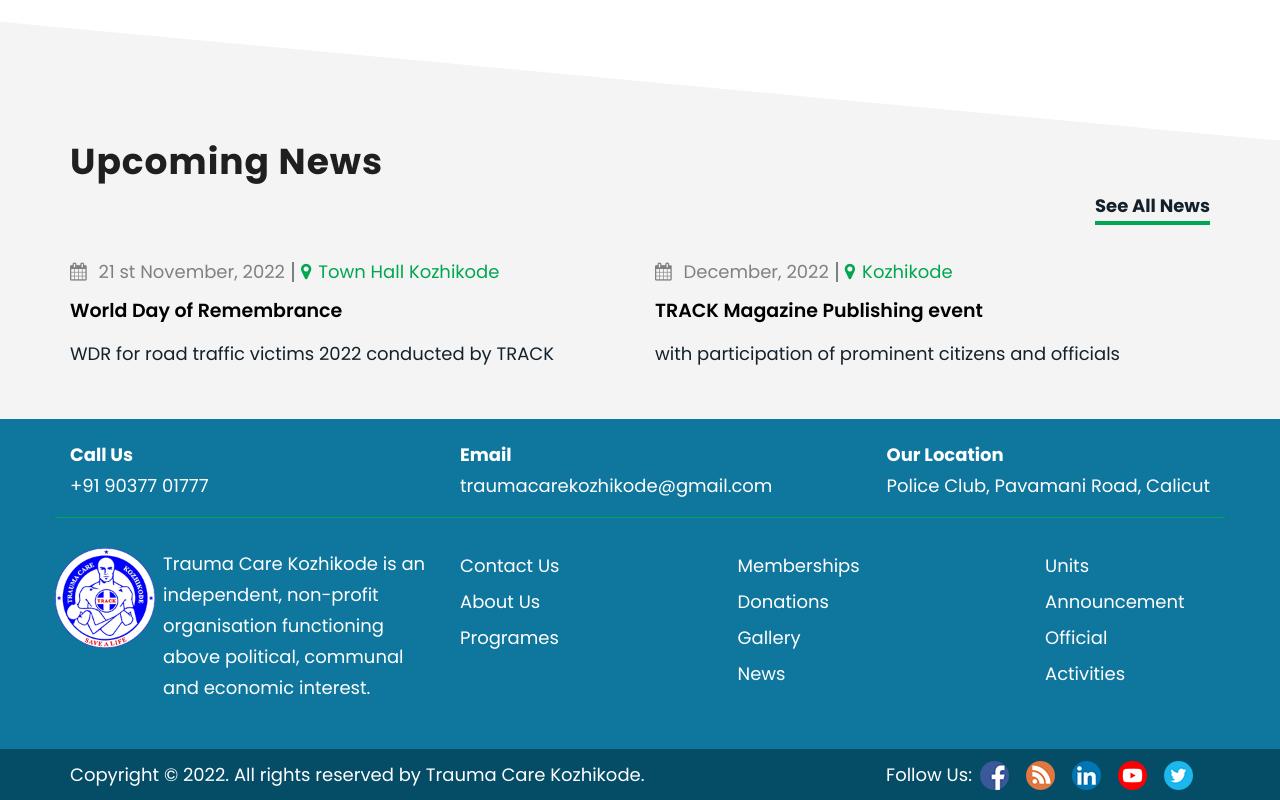
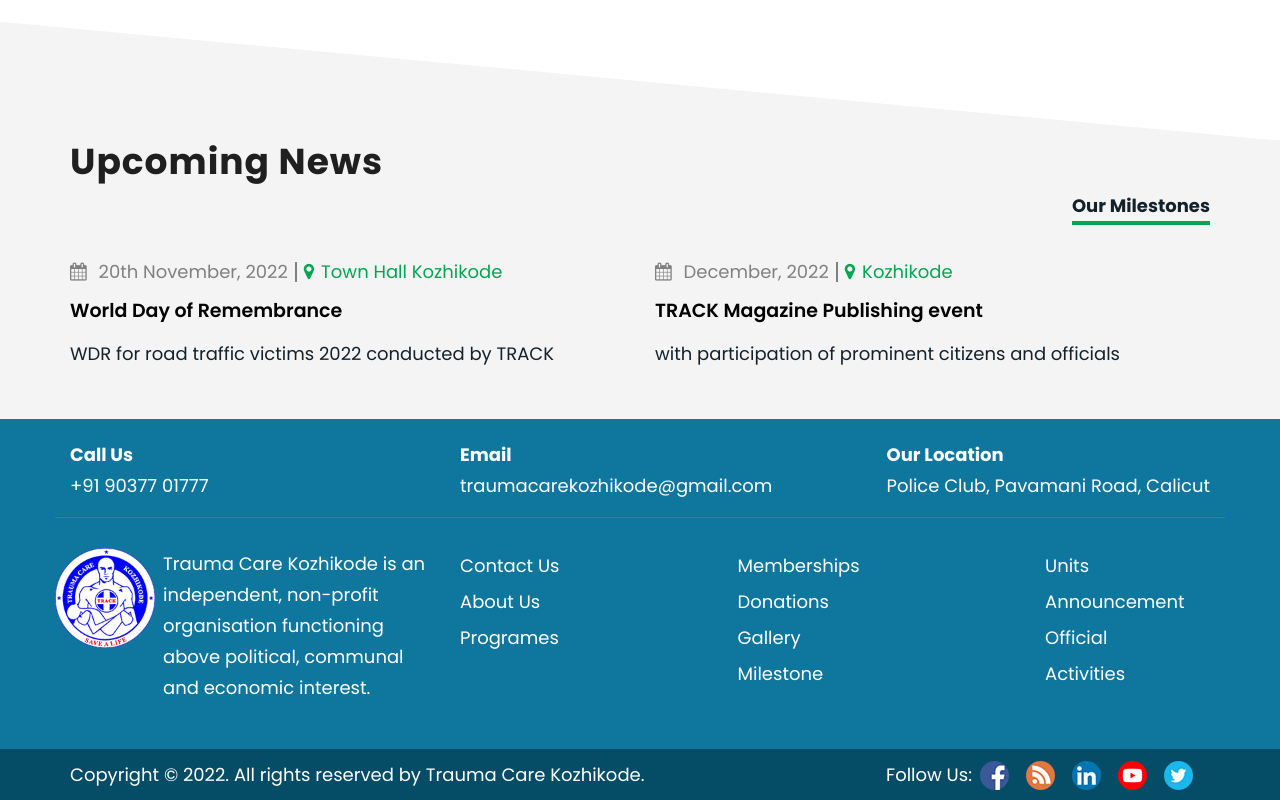
Before and after one commit to silujnr/truma, a React (Create React App) app: page / in a window 1280 px wide. Shown: the part 3134-3934 px from the top of the page. Built offline with nearby package versions, Linux system fonts and the light colour scheme.

Commit message:
updatelink

```diff
--- a/src/components/Blogs/BlogOne/BlogOne.js
+++ b/src/components/Blogs/BlogOne/BlogOne.js
@@ -7,7 +7,7 @@
         title: 'World Day of Remembrance',
         category: 'Town Hall Kozhikode',
         abstract:'WDR for road traffic victims 2022 conducted by TRACK',
-        date: '21 st November, 2022',
+        date: '20th November, 2022',
 
     },
     {
@@ -33,7 +33,7 @@
                           {/* <p>Lorem Ipsum is simply dummy text of the printing and typesetting industry.</p> */}
                     </div>
                     <div className="col-lg-2">
-                        <Link to="/news" className="see-all-link">See All News</Link>
+                        <Link to="/milestone" className="see-all-link"> Our Milestones</Link>
                     </div>
                 </div>
                 <div className="row">
--- a/src/components/Footers/FooterOne/FooterOne.js
+++ b/src/components/Footers/FooterOne/FooterOne.js
@@ -55,7 +55,7 @@
                                 <li><Link to="/memberships">Memberships</Link></li>
                                 <li><Link to="/donations">Donations</Link></li>
                                 <li><Link to="/gallery">Gallery</Link></li>
-                                <li><Link to="/news">News</Link></li>
+                                <li><Link to="/milestone">Milestone</Link></li>
 
                             </ul>
                             </div>
@@ -92,7 +92,7 @@
                            <div>
                             <span className="text-white mr-2">Follow Us:</span>
                                 <ul>
-                                    <li><Link to="/"> <img src={facebookicon} alt="" /></Link></li>
+                                    <li><Link to="https://www.facebook.com/profile.php?id=100068389803162"> <img src={facebookicon} alt="" /></Link></li>
                                     <li><Link to="/"> <img src={blogicon} alt="" /></Link></li>
                                     <li><Link to="/"> <img src={linkedinicon} alt="" /></Link></li>
                                     <li><Link to="/"> <img src={youtubeicon} alt="" /></Link></li>
```
